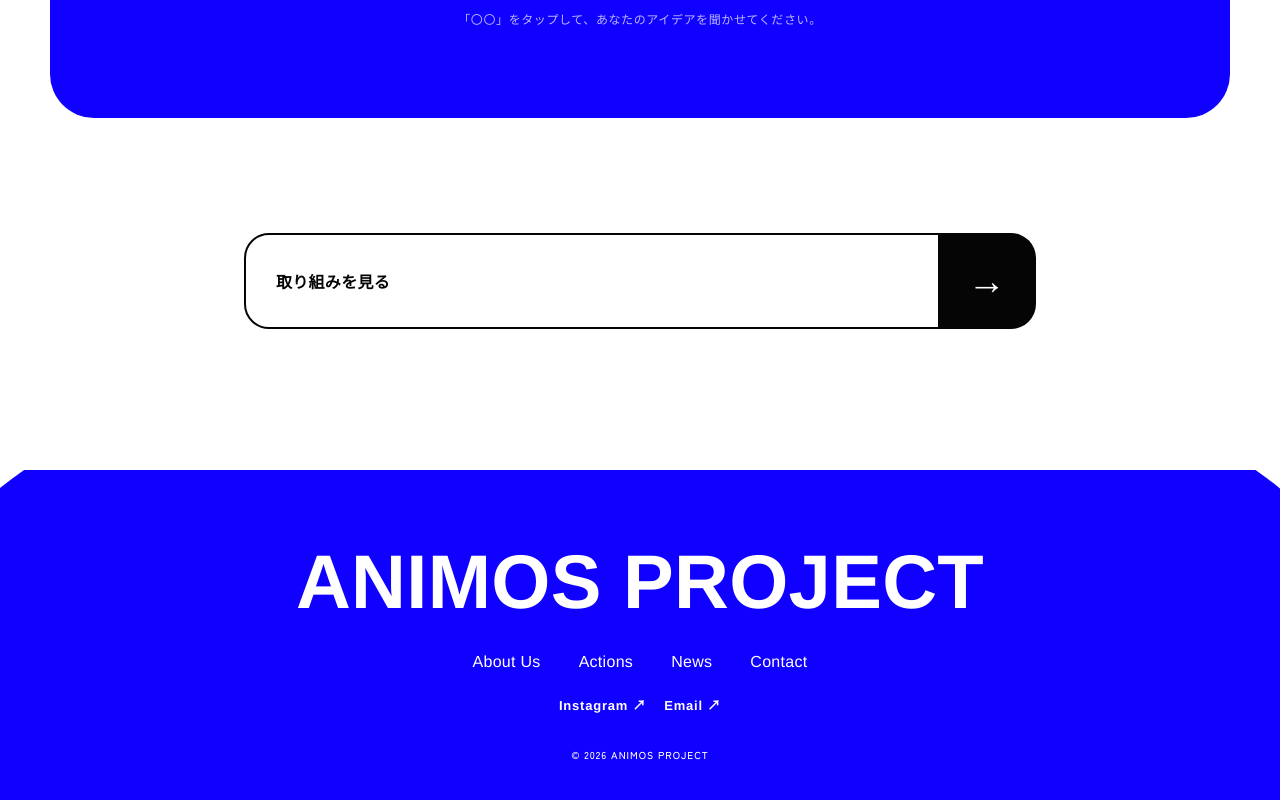
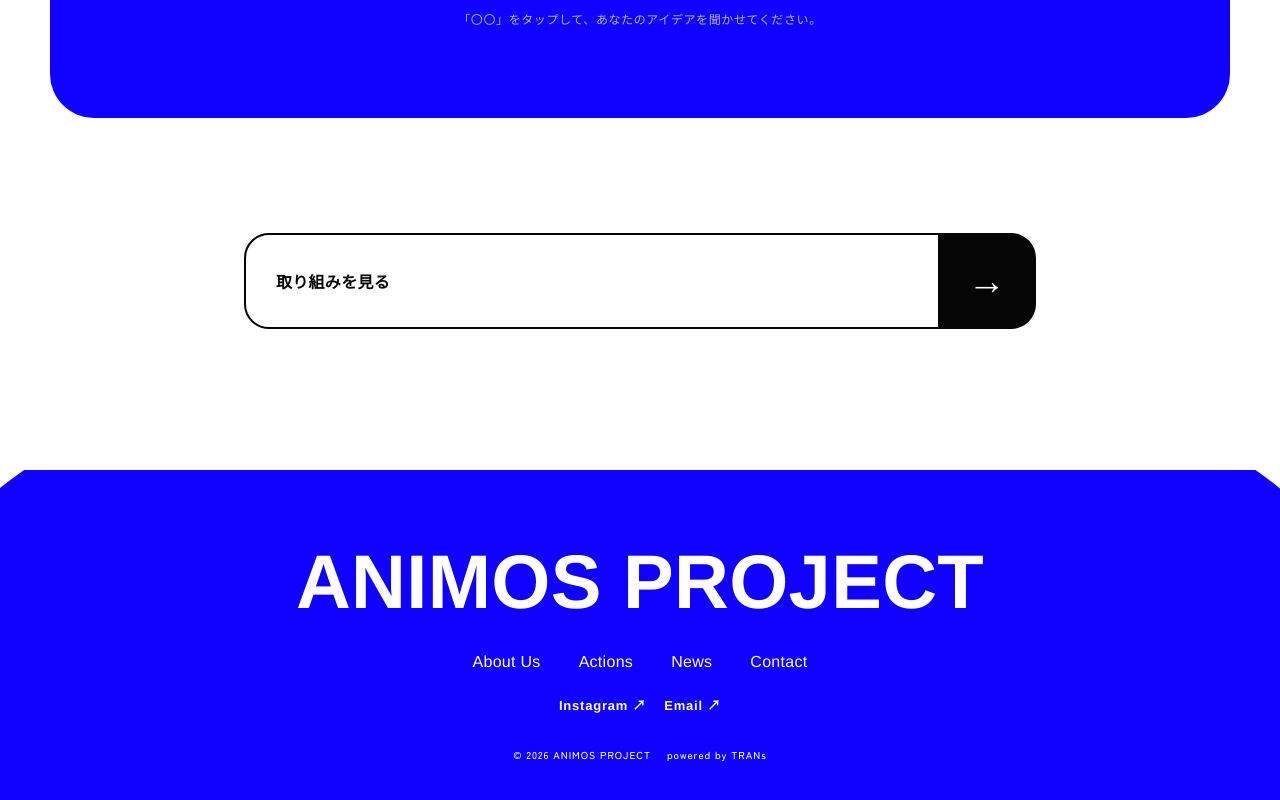
Before and after one commit to Dev-TRANs/animos-project, a Next.js app: page /about in a window 1280 px wide. Shown: the part 5363-6163 px from the top of the page. Built offline with nearby package versions, Linux system fonts and the light colour scheme; no server answers; a web font is replaced by a local one.

Commit message:
Refine footer end state and credits

```diff
--- a/app/components/InteriorPage.tsx
+++ b/app/components/InteriorPage.tsx
@@ -163,7 +163,10 @@ export function InteriorFooter({ homeHref }: { homeHref?: string } = {}) {
             <span>Email</span>
           )}
         </div>
-        <small>© 2026 ANIMOS PROJECT</small>
+        <div className="interior-footer-meta">
+          <small>© 2026 ANIMOS PROJECT</small>
+          <small>powered by TRANs</small>
+        </div>
       </div>
     </footer>
   );
--- a/app/globals.css
+++ b/app/globals.css
@@ -12,10 +12,15 @@
 }
 
 * { box-sizing: border-box; }
-html { scroll-behavior: smooth; scroll-padding-top: 80px; }
+html {
+  overscroll-behavior-y: none;
+  scroll-behavior: smooth;
+  scroll-padding-top: 80px;
+}
 body {
   margin: 0;
   overflow-x: clip;
+  overscroll-behavior-y: none;
   background: #fff;
   color: var(--black);
   font-family: var(--jp);
@@ -1845,8 +1850,13 @@ a:focus-visible, button:focus-visible, [tabindex]:focus-visible {
   color: transparent;
   -webkit-background-clip: text;
 }
-.interior-footer small {
+.interior-footer-meta {
+  display: flex;
+  justify-content: center;
+  gap: 16px;
   margin-top: 28px;
+}
+.interior-footer-meta small {
   font-size: 10px;
   letter-spacing: .1em;
 }
```
